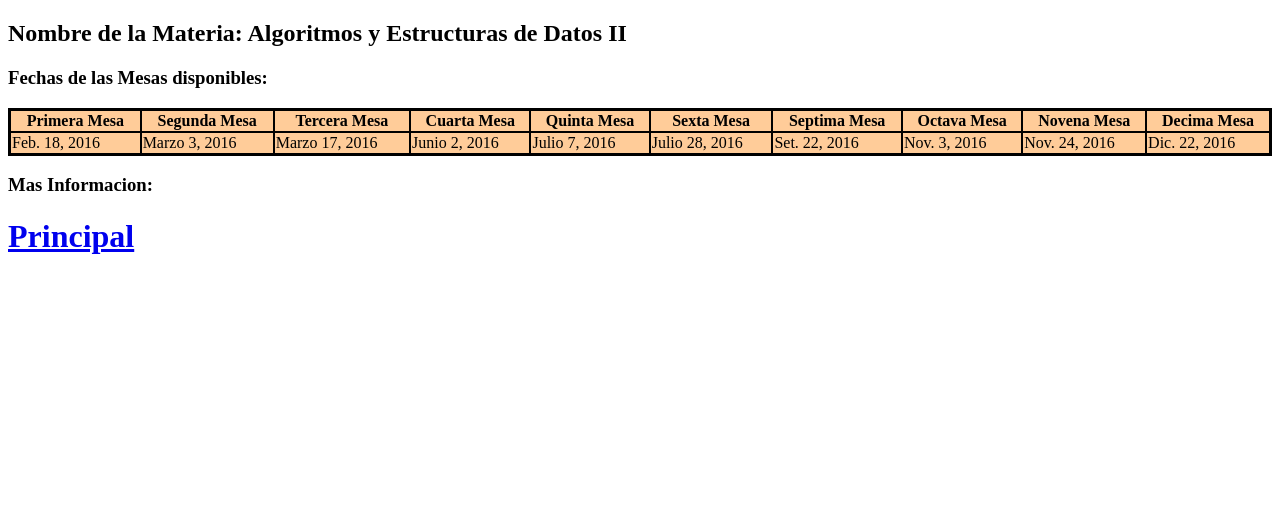
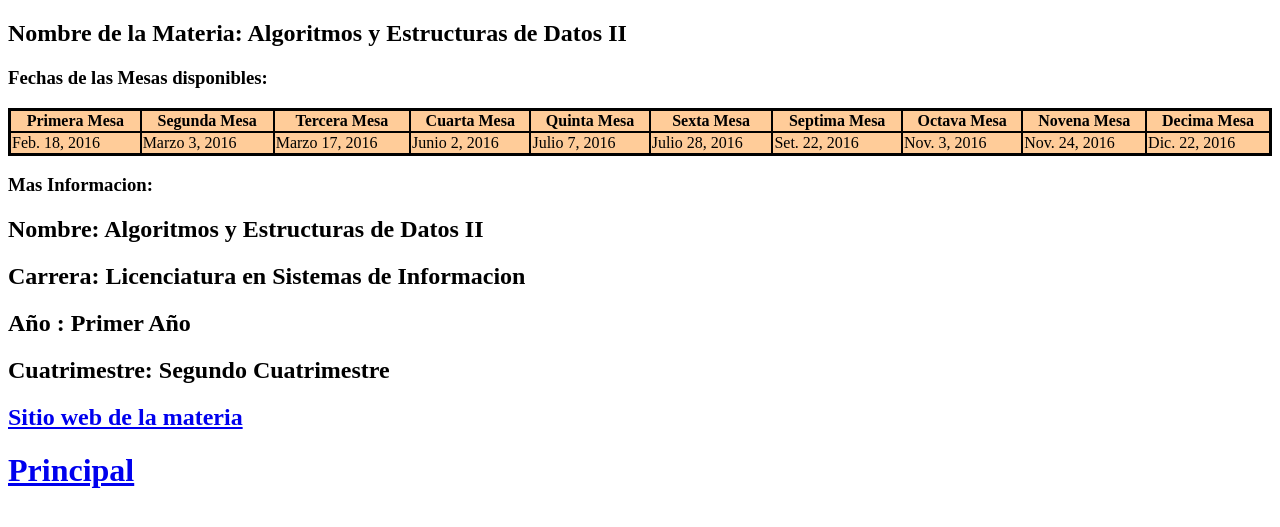
Before and after one commit to gogole/mesas2016, a Django app: page /1/ in a window 1280 px wide. Shown: the top 527 px of the page. Run offline with Django 3.2, Linux system fonts and the light colour scheme; data comes from the database, SQL or seed files in the repository; both versions use the stored data as it was after the commit.

Commit message:
Agregado de detalles_materia, index, para mostrar los detalles de las materias

```diff
--- a/calendario/templates/detalle_materia.html
+++ b/calendario/templates/detalle_materia.html
@@ -40,6 +40,11 @@
   </tr>
       </table>
       <h3>Mas Informacion:</h3>
+      <h2>Nombre: {{materias.nombre}}</h2>
+      <h2>Carrera: {{materias.carrera}}</h2>
+      <h2>Año : {{materias.anio}}</h2>
+      <h2>Cuatrimestre: {{materias.cuatrimestre}}</h2>
+      <h2><a href="{{materias.sitioweb}}" target="_blank">Sitio web de la materia</a></h2>
 <a href="/"><h1>Principal</h1></a>
   </body>
 </html>
--- a/calendario/templates/index.html
+++ b/calendario/templates/index.html
@@ -44,6 +44,7 @@
           <th>Octava Mesa</th>
           <th>Novena Mesa</th>
           <th>Decima Mesa</th>
+
       </tr>
 {%for ale in aleatorio %}
 
--- a/mesas/models.py
+++ b/mesas/models.py
@@ -7,7 +7,6 @@ class Materias (models.Model):
     carrera = models.CharField(max_length = 50)
     cuatrimestre = models.CharField(max_length = 20)
     sitioweb = models.URLField()
-
     primera_mesa = models.DateField()
     segunda_mesa = models.DateField()
     tercera_mesa = models.DateField()
```
Also changed, not shown: db.sqlite3, mesas/migrations/__init__.py (deleted).
